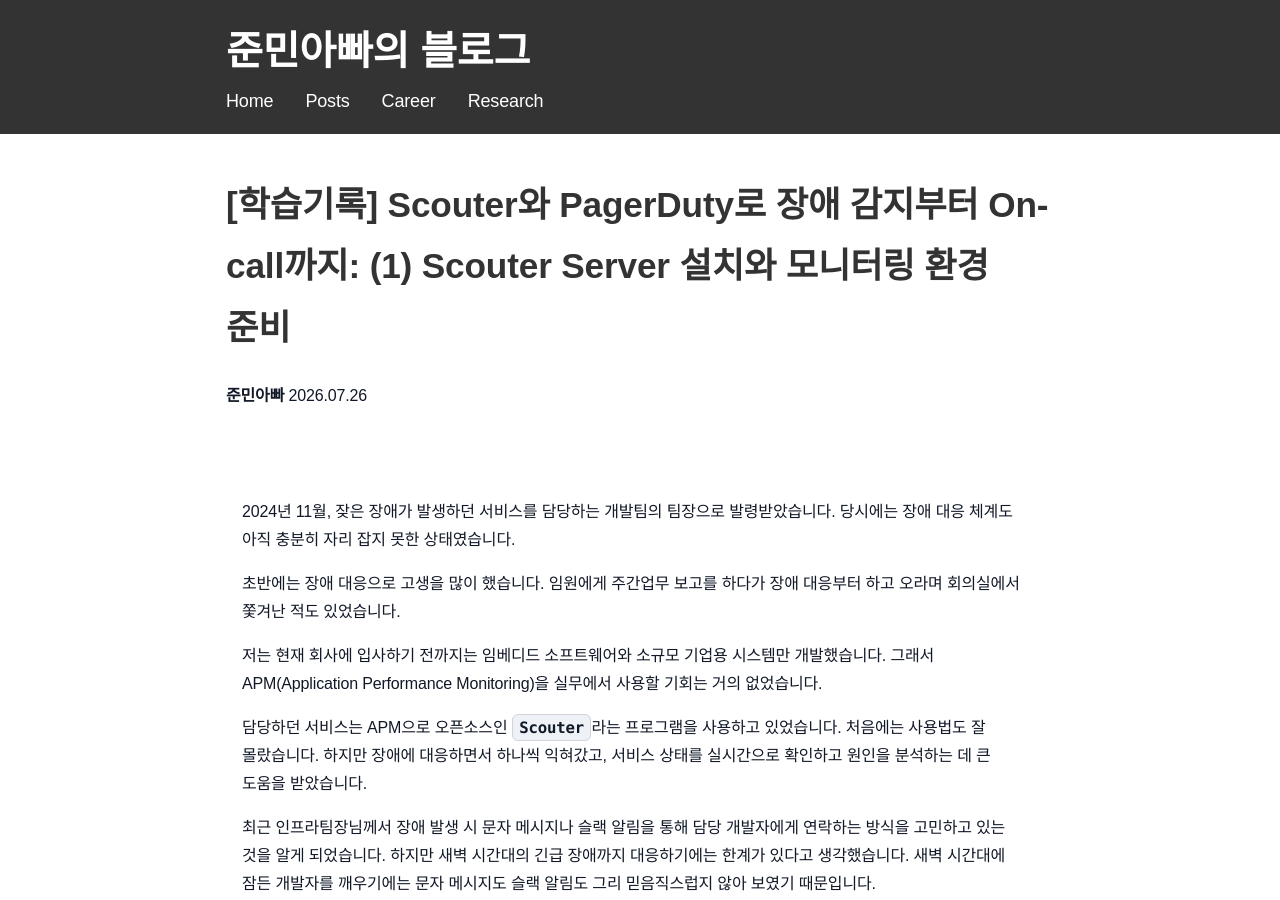
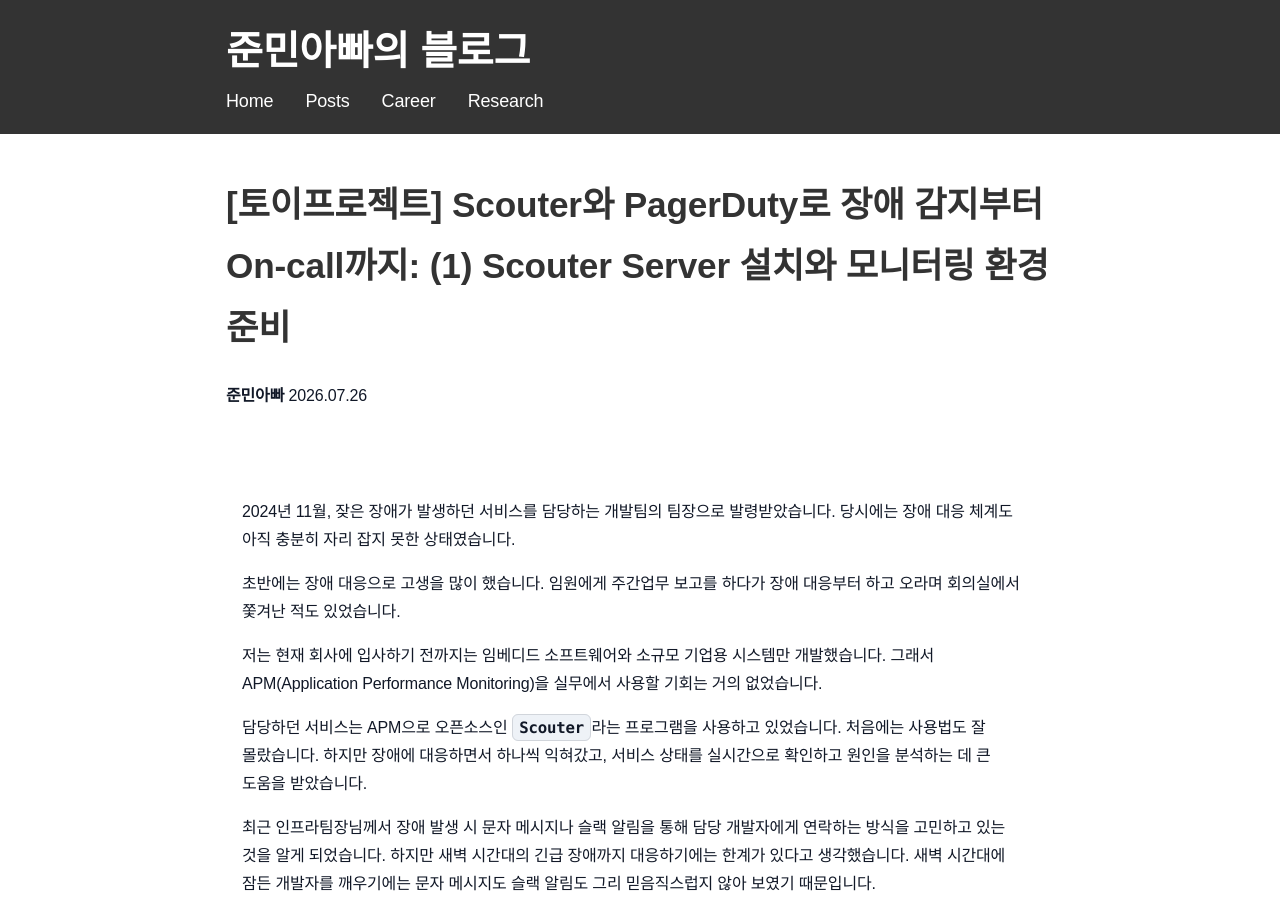
Before and after one commit to sanghoon-lee/sanghoon-lee.github.io, a Jekyll site: the page built from _posts/2026-07-26-paygerduty.md, in a window 1280 px wide and 900 px high. Built offline with Jekyll 4.4.1, drawn with Linux system fonts in a browser that asks for light colours; nearby versions of some CDN libraries; comment, search, counter and statistics services are not loaded; some of the changed text lies outside the part shown.

Commit message:
on-call 자동화 시리즈 1편 포스팅

```diff
--- a/_posts/2026-07-26-paygerduty.md
+++ b/_posts/2026-07-26-paygerduty.md
@@ -1,10 +1,10 @@
 ---
 layout: post
-title: "[학습기록] Scouter와 PagerDuty로 장애 감지부터 On-call까지: (1) Scouter Server 설치와 모니터링 환경 준비"
+title: "[토이프로젝트] Scouter와 PagerDuty로 장애 감지부터 On-call까지: (1) Scouter Server 설치와 모니터링 환경 준비"
 date: 2026-07-26
 description: Scouter Server를 설치하고 모니터링 환경을 준비합니다. 이후 Spring Boot Agent 연동과 Alert, PagerDuty를 이용한 On-call 자동화 시리즈를 시작합니다.
 image: /assets/images/monitoring.jpg
-categories: 학습기록
+categories: 토이프로젝트
 tags:
   - 인프라
   - 자바
@@ -191,7 +191,8 @@ flowchart LR
 > [(4) 애플리케이션 서버 보호 기능 검증](https://sanghoon-lee.github.io/2026/06/08/nginx-rp4/)<br>
 > [(5) 로드밸런싱 기능 검증](https://sanghoon-lee.github.io/2026/06/14/nginx-rp5/)<br>
 > [(6) SSL 종료 기능 검증](https://sanghoon-lee.github.io/2026/06/14/nginx-rp6/)<br>
-> [(7) 정적 콘텐츠 처리 기능 검증](https://sanghoon-lee.github.io/2026/06/17/nginx-rp7/)
+> [(7) 정적 콘텐츠 처리 기능 검증](https://sanghoon-lee.github.io/2026/06/17/nginx-rp7/)<br><br>
+> 실습환경 구성과 관련해서는 [(5) 로드밸런싱 기능 검증](https://sanghoon-lee.github.io/2026/06/14/nginx-rp5/)을 참고하면 됩니다.
 
 ---
 
```
